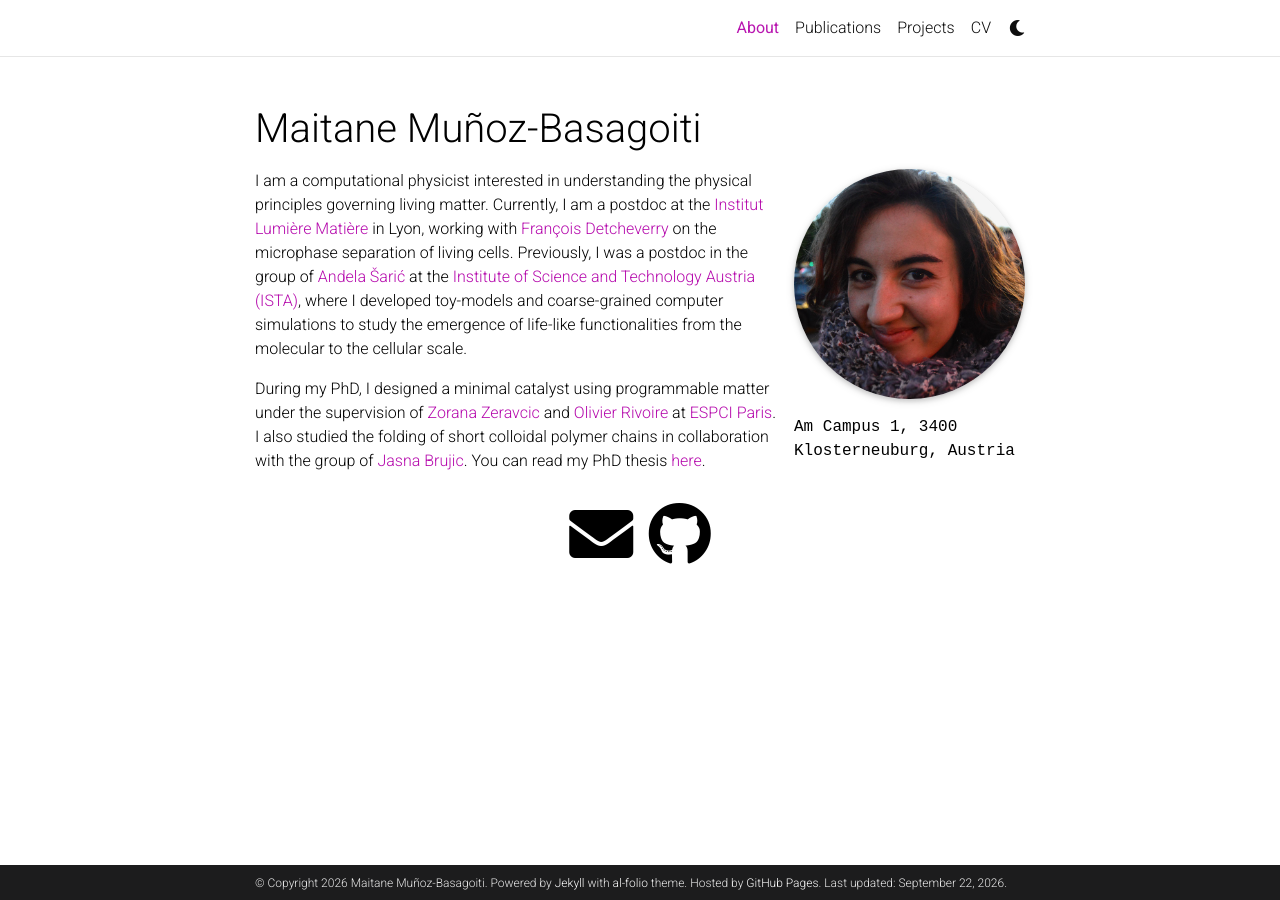
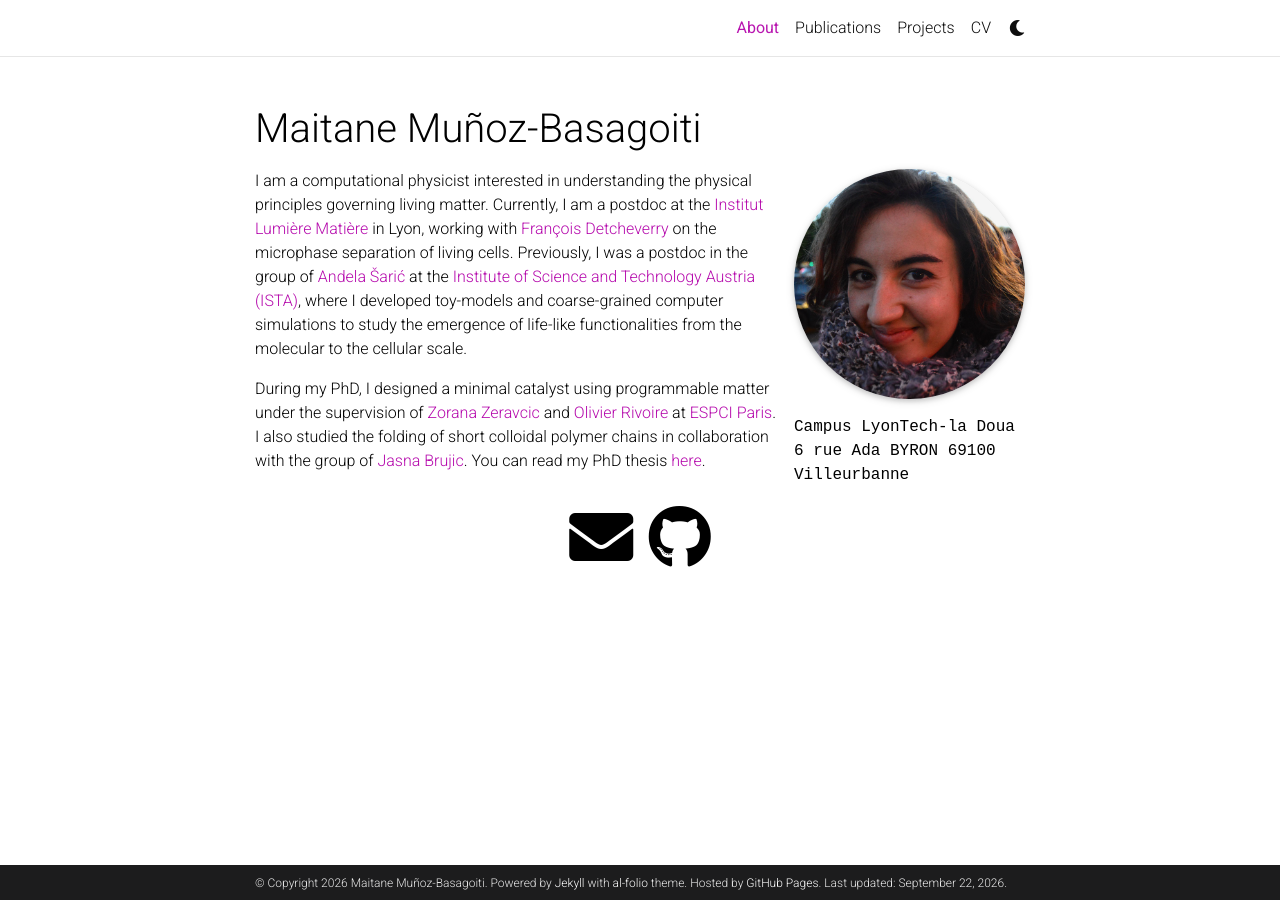
Before and after one commit to maitane-muba/maitane-muba.github.io, a Jekyll site: the page built from _pages/about.md, in a window 1280 px wide. Built offline with Jekyll 4.4.1, drawn with Linux system fonts in a browser that asks for light colours; full-size pictures stand in for the smaller copies a plugin makes; comment, search, counter and statistics services are not loaded; a style sheet for code colours, icons or effects is not loaded.

Commit message:
Update address in about.md

```diff
--- a/_pages/about.md
+++ b/_pages/about.md
@@ -8,7 +8,7 @@ profile:
   align: right
   image: prof_pic.jpg
   image_circular: true # crops the image to make it circular
-  address: Am Campus 1, 3400 Klosterneuburg, Austria
+  address: Campus LyonTech-la Doua 6 rue Ada BYRON 69100 Villeurbanne
 
 news: false  # includes a list of news items
 latest_posts: false  # includes a list of the newest posts
```
